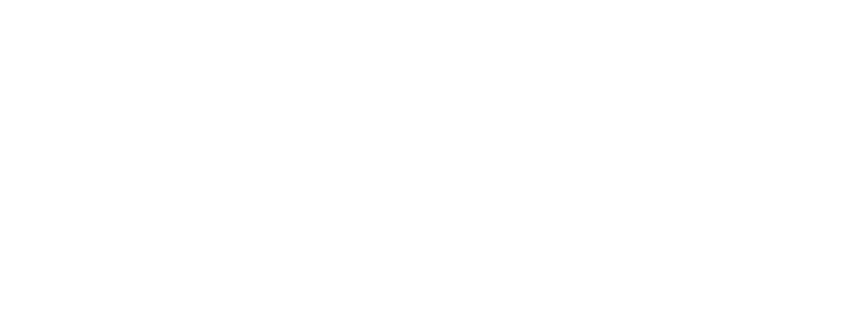
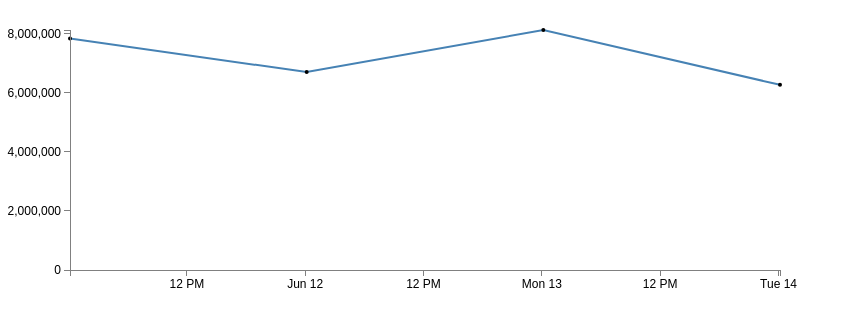
Before and after one commit to TianyunXu923/Timeseries-line-chart, a plain HTML site: page index.html in a window 1280 px wide. Shown: the whole page, without its empty margins (0-853 px from the left). Drawn offline with Linux system fonts and the light colour scheme; files that its build step writes are made by us from their sources.

Commit message:
line chart with x, y line

```diff
--- /dev/null
+++ b/data.json
@@ -0,0 +1,12 @@
+{
+  "data":
+    [
+      {"target_date":"2016-06-11T00:00:00+09:00","revenue":7844451.0},
+      {"target_date":"2016-06-12T00:00:00+09:00","revenue":6708990.0},
+      {"target_date":"2016-06-13T00:00:00+09:00","revenue":8134603.0},
+      {"target_date":"2016-06-14T00:00:00+09:00","revenue":6276401.0}
+    ],
+
+  "summary":
+    [28964445.0]
+}
--- a/index.html
+++ b/index.html
@@ -7,9 +7,28 @@
   <title>Timeseries Chart</title>
 
   <link rel="stylesheet" href="css/bootstrap.min.css">
+  <style>
+    body { font: 12px Arial;}
+
+    path {
+        stroke: steelblue;
+        stroke-width: 2;
+        fill: none;
+    }
+
+    .axis path,
+    .axis line {
+      fill: none;
+      stroke: grey;
+      stroke-width: 1;
+      shape-rendering: crispEdges;
+    }
+
+  </style>
+
 </head>
 <body>
-
+  <div id='chart'></div>
 
 
   <!-- Load JS libraries: jQuery, bootstrap, D3, D3 tooltip -->
@@ -17,6 +36,157 @@
   <script src="bootstrap.min.js"></script>
   <script src="d3.min.js"></script>
   <script src="d3.tip.js"></script>
+  <script>
+    var margin = {
+      top: 30,
+      right: 20,
+      bottom: 30,
+      left: 50
+    },
+      width = 800 - margin.left - margin.right,
+      height = 300 - margin.top - margin.bottom
 
+    // Parse the date/ time
+    var parseDate = d3.time.format('%Y-%m-%dT%H:%M:%S+%M:%S').parse
+        bisectDate = d3.bisector(function(d) {
+          return d.target_date
+        }).left
+
+
+    // Set the ranges
+    var x = d3.time.scale().range([0, width-20])
+    var y = d3.scale.linear().range([height, 0])
+
+    // Define the axes
+    var xAxis = d3.svg.axis().scale(x)
+          .orient('bottom').ticks(5)
+
+    var yAxis = d3.svg.axis().scale(y)
+          .orient('left').ticks(5)
+
+    // Define the line
+    var valueline = d3.svg.line()
+        .x(function(d) { return x(d.target_date); })
+        .y(function(d) { return y(d.revenue); })
+
+    // Adds the svg canvas
+    var svg = d3.select('#chart')
+          .append('svg')
+          .attr('width', width+margin.left + margin.right)
+          .attr('height', height + margin.top + margin.bottom)
+          .append('g')
+          .attr('transform', 'translate(70'+',' + margin.top+')')
+
+    var lineSvg = svg.append('g')
+
+    var focus = svg.append('g')
+                  .style('display', 'none')
+
+    // Get the data
+    d3.json('data.json', function(erro, data){
+      data = data.data
+      data.forEach(function(d){
+        console.log(parseDate(d.target_date))
+        d.target_date = parseDate(d.target_date)
+        d.revenue = Number(d.revenue)
+      })
+
+    // scale the range of the data
+    x.domain(d3.extent(data, function(d){ return d.target_date}))
+    y.domain([0, d3.max(data, function(d) {return d.revenue })])
+
+    // Add the valueline path
+    lineSvg.append('path')
+      .attr('class', 'line')
+      .attr('d', valueline(data))
+
+    // Add the scatterplot
+    lineSvg.selectAll('dot')
+        .data(data)
+        .enter().append('circle')
+        .attr('r', 2)
+        .style('fill', 'black')
+        .attr('cx', function(d) {
+          // console.log(d)
+          return x(d.target_date)})
+        .attr('cy', function(d) { return y(d.revenue)})
+
+    // Add the X Axis
+    svg.append('g')
+      .attr('class', 'x axis')
+      .attr('transform', 'translate(0,'+height+')')
+      .call(xAxis)
+
+    // Add the Y Axis
+    svg.append('g')
+      .attr('class', 'y axis')
+      .call(yAxis)
+
+    // append the x line
+    focus.append('line')
+        .attr('class', 'x')
+        .style('stroke', 'blue')
+        .style('stroke-dasharray', '3,3')
+        .style('opacity', 0.5)
+        .attr('y1', 0)
+        .attr('y2', height)
+
+    // append the y line
+    focus.append('line')
+      .attr('class', 'y')
+      .style('stroke', 'blue')
+      .style('stroke-dasharray', '3,3')
+      .style('opacity', 0.5)
+      .attr('x1', width)
+      .attr('x2', width)
+
+    // append the circle at the intersection
+    focus.append('circle')
+      .attr('class', 'y')
+      .style('fill', 'none')
+      .style('stroke', 'blue')
+      .attr('r', 4)
+
+    // append the rectangle to capture mouse
+    svg.append('rect')
+      .attr('width', width)
+      .attr('height', height)
+      .style('fill', 'none')
+      .style('pointer-events', 'all')
+      .on('mouseover', function() {
+        focus.style('display', null)
+      })
+      .on('mouseout', function() {
+        focus.style('display', 'none')
+      })
+      .on('mousemove', mousemove)
+
+    function mousemove() {
+      var x0 = x.invert(d3.mouse(this)[0])
+          i = bisectDate(data, x0, 1)
+          console.log(x0)
+          console.log(i)
+          d0 = data[i-1]
+          d1 = data[i]
+          if(i!= data.length){
+            d = x0 - d0.target_date > d1.target_date - x0 ? d1 : d0
+          }
+
+      focus.select('circle.y')
+          .attr('transform', 'translate('+x(d.target_date)+','+y(d.revenue)+')')
+
+      focus.select('.x')
+          .attr('transform', 'translate('+x(d.target_date)+','+y(d.revenue)+')')
+          .attr('y2', height-y(d.revenue))
+
+      focus.select('.y')
+          .attr('transform', 'translate('+width*(-1)+','+y(d.revenue)+')')
+          .attr('x2', width+width)
+    }
+
+
+    })
+
+  </script>
 </body>
 </html>
```
Lines whose indentation alone changed are shown as unchanged.
